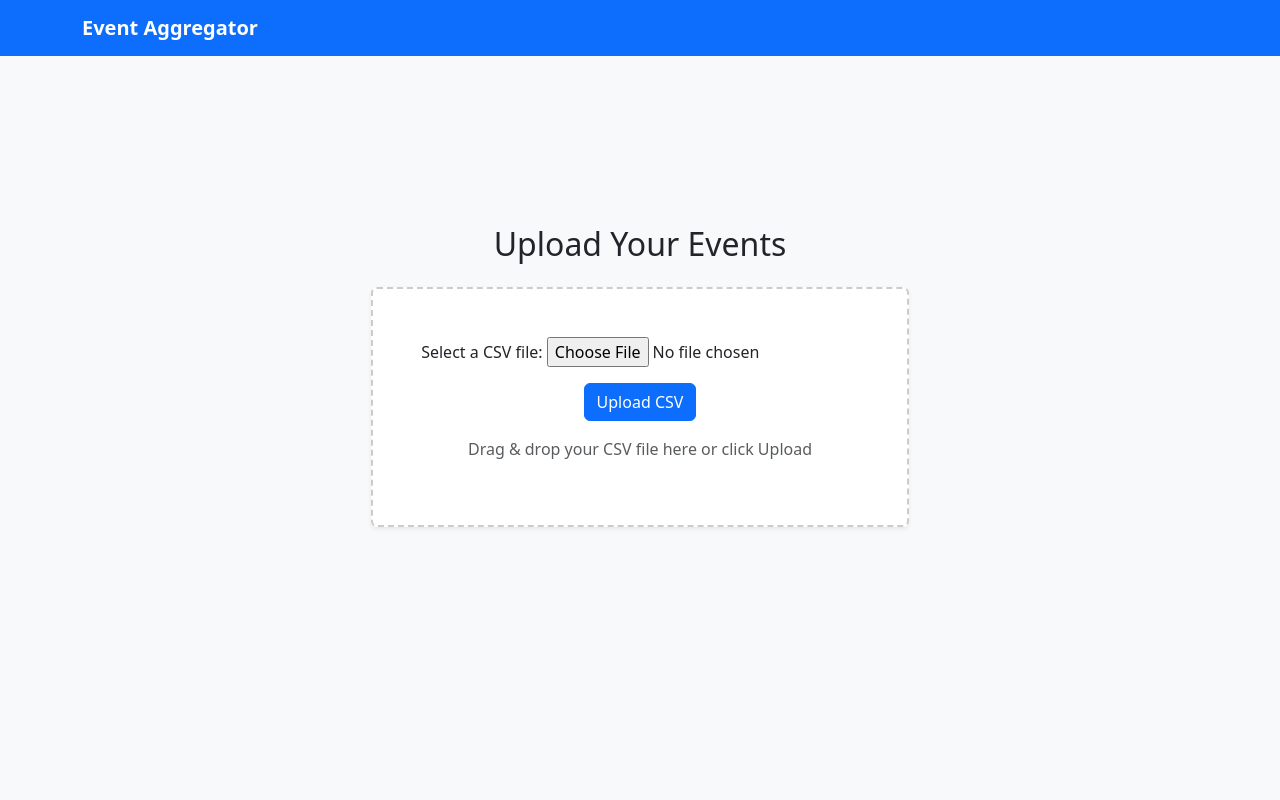
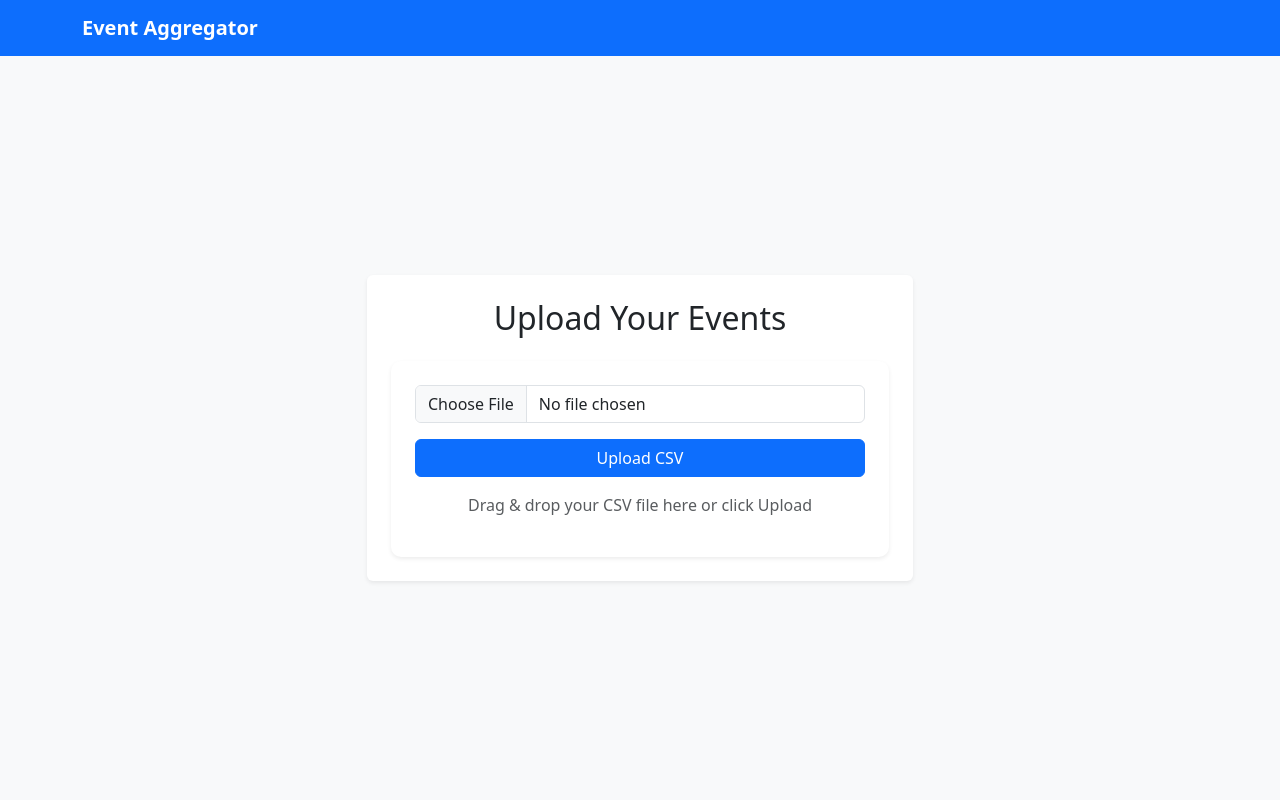
Before and after one commit to intiserIqbal/event-aggregator, a Django app: page /upload/ in a window 1280 px wide. Run offline with Django 5.2, Linux system fonts and the light colour scheme; some libraries are stand-ins or nearby versions.

Commit message:
Day03-Upadted UI/UX

```diff
--- a/events/forms.py
+++ b/events/forms.py
@@ -1,4 +1,7 @@
 from django import forms
 
 class UploadCSVForm(forms.Form):
-    csv_file = forms.FileField(label="Select a CSV file")
+    csv_file = forms.FileField(
+        label="Select a CSV file",
+        widget=forms.ClearableFileInput(attrs={"id": "csvFileInput", "class": "form-control"})
+    )
--- a/events/templates/events/upload_csv.html
+++ b/events/templates/events/upload_csv.html
@@ -1,12 +1,24 @@
 {% load static %}
 <!DOCTYPE html>
 <html lang="en">
+
 <head>
   <meta charset="UTF-8">
   <title>Upload Events CSV</title>
   <link href="https://cdn.jsdelivr.net/npm/bootstrap@5.3.2/dist/css/bootstrap.min.css" rel="stylesheet">
+  <style>
+    #drop-zone {
+      border: 2px dashed #ccc;
+      border-radius: 10px;
+      transition: border-color 0.3s ease;
+    }
+    #drop-zone.border-primary {
+      border-color: #0d6efd;
+    }
+  </style>
 </head>
-<body class="bg-light">
+
+<body class="bg-light d-flex flex-column" style="min-height: 100vh;">
 
   <!-- Navbar -->
   <nav class="navbar navbar-expand-lg navbar-dark bg-primary">
@@ -15,25 +27,72 @@
     </div>
   </nav>
 
-  <!-- Upload Section -->
-  <div class="d-flex flex-column align-items-center justify-content-center" style="height: 80vh;">
+  <!-- Main content -->
+  <main class="flex-fill d-flex align-items-center justify-content-center py-5">
+    <div class="container">
+      <div class="row justify-content-center">
+        <div class="col-lg-6 col-md-8 col-sm-10">
+
+          <div class="card shadow-sm border-0">
+            <div class="card-body text-center p-4">
               <h2 class="mb-4">Upload Your Events</h2>
-    <div class="card shadow-sm p-5 text-center" style="max-width: 600px; border: 2px dashed #ccc;">
-      <form method="post" enctype="multipart/form-data">
+
+              <div id="drop-zone" class="card shadow-sm border-0 p-4 text-center">
+                <form method="post" enctype="multipart/form-data" class="mb-3">
                   {% csrf_token %}
-        {{ form.as_p }}
-        <button type="submit" class="btn btn-primary">Upload CSV</button>
+                  <input type="file" name="csv_file" id="csvFileInput" accept=".csv" class="form-control mb-3" required>
+                  <button type="submit" class="btn btn-primary w-100">Upload CSV</button>
                 </form>
-      <p class="text-muted mt-3">Drag & drop your CSV file here or click Upload</p>
+                <p class="text-muted">Drag & drop your CSV file here or click Upload</p>
               </div>
 
+              <!-- Messages inside card -->
               {% if messages %}
-      <div class="mt-3">
+              <div class="mt-3 text-start" style="max-height: 150px; overflow-y: auto;">
                 {% for message in messages %}
-          <div class="alert alert-success">{{ message }}</div>
+                <div
+                  class="alert {% if message.tags == 'error' %}alert-danger{% elif message.tags == 'warning' %}alert-warning{% else %}alert-success{% endif %} mb-2">
+                  {{ message }}
+                </div>
                 {% endfor %}
               </div>
               {% endif %}
             </div>
+          </div>
+
+        </div>
+      </div>
+    </div>
+  </main>
+
+  <script>
+    document.addEventListener("DOMContentLoaded", () => {
+      const dropZone = document.getElementById("drop-zone");
+      const fileInput = document.getElementById("csvFileInput");
+
+      ["dragenter", "dragover"].forEach(event => {
+        dropZone.addEventListener(event, e => {
+          e.preventDefault();
+          e.stopPropagation();
+          dropZone.classList.add("border-primary");
+        });
+      });
+
+      ["dragleave", "drop"].forEach(event => {
+        dropZone.addEventListener(event, e => {
+          e.preventDefault();
+          e.stopPropagation();
+          dropZone.classList.remove("border-primary");
+        });
+      });
+
+      dropZone.addEventListener("drop", e => {
+        const files = e.dataTransfer.files;
+        if (files.length > 0) {
+          fileInput.files = files;
+        }
+      });
+    });
+  </script>
 </body>
 </html>
--- a/events/views.py
+++ b/events/views.py
@@ -3,90 +3,91 @@ from datetime import datetime
 from django.shortcuts import render, redirect
 from django.contrib import messages
 from django.http import JsonResponse
-from django.utils.dateparse import parse_datetime
-from django.utils.timezone import make_aware, is_naive
+from django.utils.timezone import make_aware
 from .forms import UploadCSVForm
 from .models import Event, Category, Venue
+
 
 def index(request):
     events = Event.objects.all().order_by("date")
     return render(request, "events/index.html", {"events": events})
 
+
 def upload_csv(request):
     if request.method == "POST":
         form = UploadCSVForm(request.POST, request.FILES)
         if form.is_valid():
+            file = request.FILES["csv_file"]  # ✅ match form field
+
+            # ✅ Ensure file is CSV
+            if not file.name.endswith(".csv"):
+                messages.error(request, "Invalid file type. Please upload a .csv file.")
+                return redirect("upload_csv")
+
             try:
-                file_data = request.FILES["csv_file"].read()
+                decoded_file = file.read().decode("utf-8").splitlines()
+            except UnicodeDecodeError:
+                file.seek(0)  # reset file pointer
+                decoded_file = file.read().decode("latin-1").splitlines()
 
-                # Try decoding with UTF-8, fallback to Latin-1
+            reader = csv.DictReader(decoded_file)
+
+            added, skipped_invalid, skipped_duplicates = 0, 0, 0
+
+            for row in reader:
                 try:
-                    decoded = file_data.decode("utf-8").splitlines()
-                except UnicodeDecodeError:
-                    decoded = file_data.decode("latin-1").splitlines()
+                    title = row["title"].strip()
+                    description = row.get("description", "").strip()
+                    category_name = row.get("category", "").strip()
+                    venue_name = row.get("venue", "").strip()
+                    city = row.get("city", "").strip()
+                    date_str = row["date"].strip()
 
-                reader = csv.DictReader(decoded)
-                added, skipped, duplicates = 0, 0, 0
-
-                for row in reader:
-                    title = row.get("title", "").strip()
-                    date_str = row.get("date", "").strip()
-                    venue_name = row.get("venue", "").strip()
-
-                    # Basic validation
-                    if not title or not date_str or not venue_name:
-                        messages.warning(request, f"Skipping row due to missing required fields: {row}")
-                        skipped += 1
+                    # Parse date safely
+                    try:
+                        date = make_aware(datetime.fromisoformat(date_str))
+                    except Exception:
+                        skipped_invalid += 1
                         continue
 
-                    parsed_date = parse_datetime(date_str)
-                    if not parsed_date:
-                        messages.warning(request, f"Skipping row due to invalid date format: {date_str}")
-                        skipped += 1
+                    # Get or create related objects
+                    category, _ = Category.objects.get_or_create(name=category_name) if category_name else (None, False)
+                    venue, _ = Venue.objects.get_or_create(name=venue_name, city=city) if venue_name else (None, False)
+
+                    # Avoid duplicates
+                    if Event.objects.filter(title=title, venue=venue, date=date).exists():
+                        skipped_duplicates += 1
                         continue
 
-                    if is_naive(parsed_date):
-                        parsed_date = make_aware(parsed_date)
-
-                    category_name = row.get("category", "Uncategorized").strip()
-                    category, _ = Category.objects.get_or_create(name=category_name)
-
-                    venue, _ = Venue.objects.get_or_create(
-                        name=venue_name,
-                        defaults={
-                            "address": row.get("address", "").strip(),
-                            "city": row.get("city", "").strip(),
-                            "latitude": float(row["latitude"]) if row.get("latitude") else None,
-                            "longitude": float(row["longitude"]) if row.get("longitude") else None,
-                        }
-                    )
-
-                    # Prevent duplicates
-                    event, created = Event.objects.get_or_create(
+                    Event.objects.create(
                         title=title,
+                        description=description,
                         category=category,
                         venue=venue,
-                        date=parsed_date,
-                        defaults={"description": row.get("description", "").strip()}
+                        city=city,
+                        date=date,
                     )
+                    added += 1
 
-                    if created:
-                        added += 1
-                    else:
-                        messages.info(request, f"Duplicate event skipped: {title} at {venue_name} on {date_str}")
-                        duplicates += 1
+                except KeyError as e:
+                    messages.error(request, f"Missing column: {e}. Make sure CSV has the correct headers.")
+                    return redirect("upload_csv")
 
-                messages.success(request, f"Upload complete: {added} added, {duplicates} duplicates, {skipped} skipped.")
-                return redirect("index")
+            # ✅ Summary messages
+            if added:
+                messages.success(request, f"{added} events added successfully.")
+            if skipped_duplicates:
+                messages.warning(request, f"{skipped_duplicates} duplicate events skipped.")
+            if skipped_invalid:
+                messages.warning(request, f"{skipped_invalid} invalid rows skipped.")
 
-            except Exception as e:
-                messages.error(request, f"Error processing CSV: {str(e)}")
-                return redirect("upload_csv")
+            return redirect("upload_csv")
 
     else:
         form = UploadCSVForm()
 
     return render(request, "events/upload_csv.html", {"form": form})
+
 
 def events_api(request):
     events = Event.objects.all()
```
Lines whose indentation alone changed are shown as unchanged.
